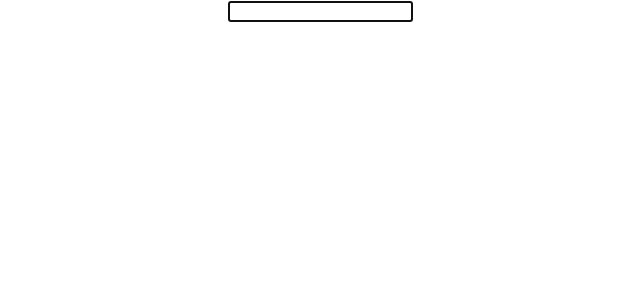
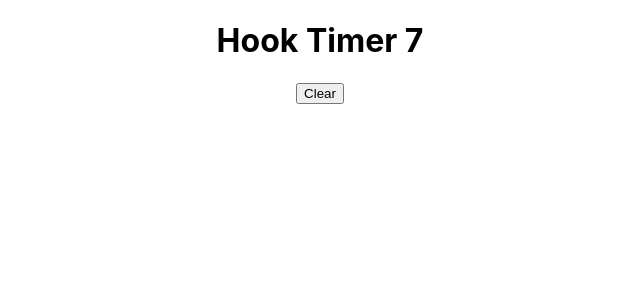
Before and after one commit to neelxie/moreHooks, a React (Create React App) app: page / in a window 1280 px wide. Shown: the top 300 px of the page, without its empty margins (320-960 px from the left). Built offline with nearby package versions, Linux system fonts and the light colour scheme.

Commit message:
useRef hook

```diff
--- a/src/App.js
+++ b/src/App.js
@@ -1,6 +1,7 @@
 
 import './App.css';
-import FocusInput from './components/FocusInput';
+// import FocusInput from './components/FocusInput';
+import HookTimer from './components/HookTimer';
 // import Counter from './components/Counter';
 // import DataFetching from './components/DataFetching';
 // import Ani from './components/Ani'
@@ -18,7 +19,8 @@ function App() {
       {/* <DataFetching /> */}
       {/* <Counter /> */}
       {/* <FetchData /> */}
-      <FocusInput />
+      {/* <FocusInput /> */}
+      <HookTimer />
       {/* <HookCount /> */}
       {/* <div>Derek</div> */}
     </div>
--- a/src/components/HookTimer.js
+++ b/src/components/HookTimer.js
@@ -12,7 +12,10 @@ function HookTimer() {
       clearInterval(intervalRef.current);
     };
   }, []);
-  return <div></div>;
+  return <div>
+    <h1>Hook Timer {timer}</h1>
+    <button onClick={() => clearInterval(intervalRef.current)}>Clear</button>
+  </div>;
 }
 
 export default HookTimer;
```
